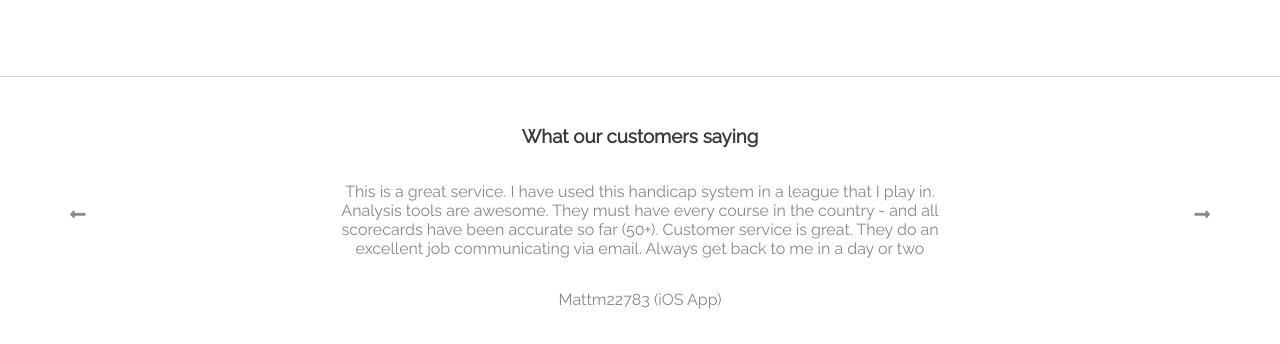
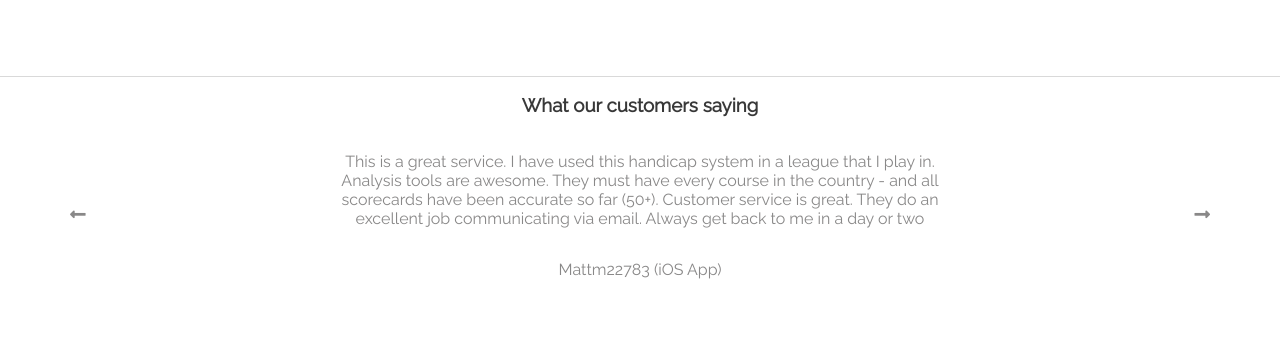
Before and after one commit to Damanage/golf, a website: page app/index.html in a window 1280 px wide. Shown: the part 1784-2128 px from the top of the page. Drawn offline with Linux system fonts and the light colour scheme.

Commit message:
massive code refactoring

```diff
--- a/app/index.html
+++ b/app/index.html
@@ -201,8 +201,8 @@
                 <div class="footer-item">
                     <div class="customers-slider">
 
+                        <h3>What our customers saying</h3>
                         <div class="f-slide">
-                            <h3>What our customers saying</h3>
                             <p>
                                     This is a great service. I have used this handicap system in a league that I play in.
                                     Analysis tools are awesome. They must have every course in the country - and all scorecards have been accurate so far (50+). Customer service is great.
@@ -212,7 +212,6 @@
                         </div>
 
                         <div class="f-slide">
-                                <h3>What our customers saying</h3>
                                 <p>
                                     Lorem ipsum dolor sit, amet consectetur adipisicing elit.
                                     Facilis, ea assumenda totam tempore iusto eveniet dolorum?
@@ -223,7 +222,6 @@
                         </div>
 
                         <div class="f-slide">
-                                <h3>What our customers saying</h3>
                                 <p>
                                     Lorem ipsum dolor sit, amet consectetur adipisicing elit.
                                     Facilis, ea assumenda totam tempore iusto eveniet dolorum?
--- a/app/js/index.js
+++ b/app/js/index.js
@@ -1,4 +1,4 @@
-console.log('this shit is working')
+//Slider func
 let currentSlide = 1;
 
 let nextSlide = (n) => {
@@ -16,8 +16,13 @@ let slideMachine = (n, classN) => {
         currentSlide = elem.length
     for(let i =0; i<elem.length; i++){
         elem[i].style.display = 'none';
+        elem[i].style.opacity = '0';
     }
     elem[currentSlide-1].style.display = 'flex';
+    setTimeout(()=>{
+        elem[currentSlide-1].style.opacity = '1';
+    } , 200);
+
 }
 
 slideMachine(currentSlide, 'slide');
--- a/app/sass/_second-section.sass
+++ b/app/sass/_second-section.sass
@@ -1,6 +1,7 @@
 .second-section
     height: 100vh
     width: 100%
+    background-color: #191920
 
 
 //Slider
@@ -66,6 +67,8 @@
     width: 100%
     overflow: hidden
     .slide
+        will-change: opacity
+        transition: opacity 900ms
         position: relative
         display: flex
         justify-content: space-around
--- a/app/sass/_third-section.sass
+++ b/app/sass/_third-section.sass
@@ -42,8 +42,14 @@
     height: 100%
     position: relative
     overflow: hidden
+    h3
+        text-align: center
+        position: absolute
+        left: -50%
+        right: -50%
 
 .f-slide
+    transition: opacity 500ms
     height: 100%
     display: flex
     flex-direction: column
```
Also changed, not shown: app/css/main.css.
